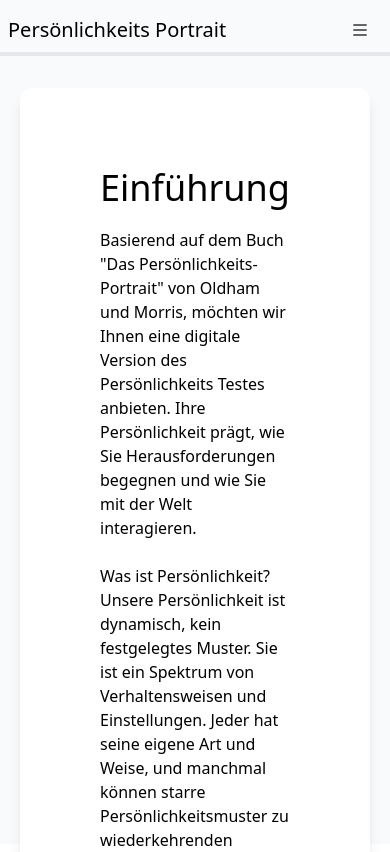
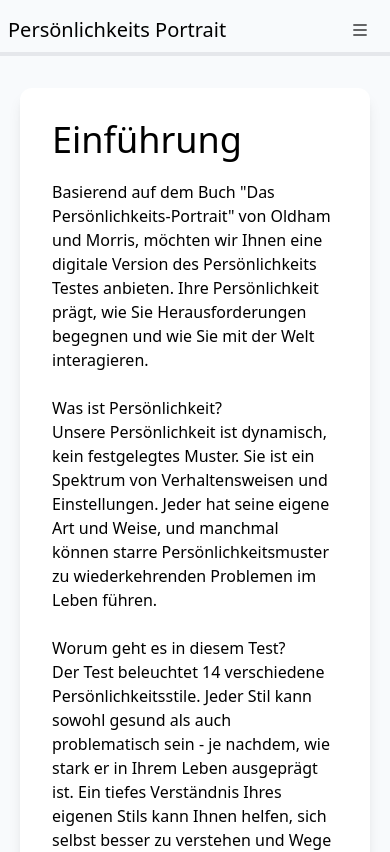
Before and after one commit to Linyeir/personalityPortrait, a Vue app: page /quiz in a window 390 px wide. Shown: the top 852 px of the page. Built offline with nearby package versions, Linux system fonts and the light colour scheme.

Commit message:
optimize mobile

```diff
--- a/src/App.vue
+++ b/src/App.vue
@@ -54,7 +54,7 @@ export default defineComponent({
 </script>
 
 <template>
-  <div class="relative flex h-screen bg-slate-50 dark:bg-slate-700 dark:text-white">
+  <div class="relative flex min-h-screen bg-slate-50 dark:bg-slate-700 dark:text-white">
     <div
       v-if="showSidebar && !isLargeScreen"
       @click="toggleSidebar"
--- a/src/components/SidebarMenu.vue
+++ b/src/components/SidebarMenu.vue
@@ -1,6 +1,6 @@
 <template lang="">
   <div
-    class="absolute inset-y-0 z-10 flex w-2/3 flex-col bg-white drop-shadow-lg dark:bg-slate-800 md:w-96 lg:relative lg:w-64 lg:-translate-x-0"
+    class="absolute inset-y-0 z-10 flex h-screen w-2/3 flex-col bg-white drop-shadow-lg dark:bg-slate-800 md:w-96 lg:relative lg:w-64 lg:-translate-x-0"
   >
     <h1 class="m-5 text-xl">{{ $t('texts.title') }}</h1>
 
--- a/src/views/IntroView.vue
+++ b/src/views/IntroView.vue
@@ -1,6 +1,8 @@
 <template lang="">
-  <div class="flex my-8 items-center justify-center">
-    <div class="max-w-4xl overflow-hidden rounded-xl bg-white p-20 shadow-lg dark:bg-slate-800 mx-5">
+  <div class="my-8 flex items-center justify-center md:h-screen">
+    <div
+      class="mx-5 max-w-4xl overflow-hidden rounded-xl bg-white p-8 md:p-20 shadow-lg dark:bg-slate-800"
+    >
       <div class="mb-5 text-4xl font-light">{{ $t('texts.introductionTitle') }}</div>
       <p class="text-base" v-html="$t('texts.introText')"></p>
       <div class="flex justify-end">
--- a/src/views/QuizView.vue
+++ b/src/views/QuizView.vue
@@ -1,8 +1,8 @@
 <template lang="">
-  <div class="flex h-screen flex-col items-center justify-center gap-8">
+  <div class="flex md:h-screen flex-col items-center justify-center gap-8">
     <div class="flex h-96 w-3/4 max-w-4xl justify-self-end">
       <div
-        class="w-full self-end overflow-hidden rounded-xl bg-white p-20 shadow-lg dark:bg-slate-800"
+        class="w-full self-end overflow-hidden rounded-xl bg-white p-8 md:p-20 shadow-lg dark:bg-slate-800"
       >
         <question-display
           v-if="currentQuestionKey"
--- a/src/views/ResultsView.vue
+++ b/src/views/ResultsView.vue
@@ -1,9 +1,9 @@
 <template lang="">
-  <div class="algin center flex h-screen flex-col items-center justify-center">
+  <div class="algin center flex flex-col items-center justify-center md:h-screen">
     <div
       id="results"
       ref="appRef"
-      class="mx-5 w-5/6 max-w-4xl overflow-hidden rounded-xl bg-white p-14 shadow-lg dark:bg-slate-800"
+      class="m-4 w-5/6 max-w-4xl overflow-hidden rounded-xl bg-white p-14 shadow-lg dark:bg-slate-800"
     >
       <div v-if="hashValue">
         <h2 class="text-lg">{{ $t('texts.shareHeading') }}</h2>
@@ -104,7 +104,7 @@ export default defineComponent({
 
     function copyHash() {
       usePermission('clipboard-write')
-      copy('https://linyeir.github.com/personalityPortrait/#/results/' + compress(quizStore.scores))
+      copy('https://linyeir.github.io/personalityPortrait/#/results/' + compress(quizStore.scores))
     }
 
     const appRef = ref(null)
```
